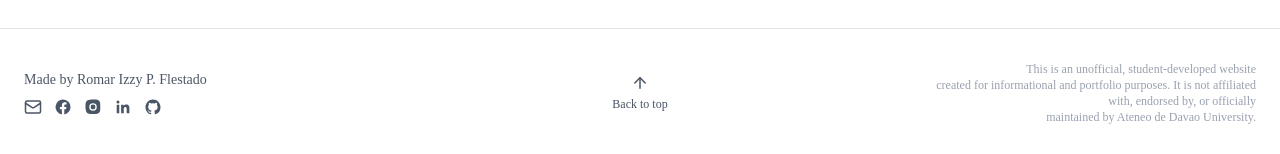
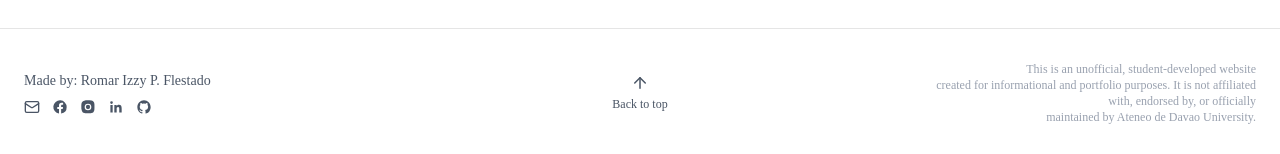
Before and after one commit to izzyflestado/Ateneo-de-Davao-University-Clubs-List, a Next.js app: page / in a window 1280 px wide. Shown: the part 8618-8772 px from the top of the page. Built offline with nearby package versions, Linux system fonts and the light colour scheme.

Commit message:
Smaller social icons on footer

```diff
--- a/src/components/layout/Footer.tsx
+++ b/src/components/layout/Footer.tsx
@@ -19,10 +19,10 @@ export default function Footer() {
       <div className="max-w-7xl mx-auto grid grid-cols-3 items-center gap-2 md:gap-6 px-3 md:px-6 py-3 md:py-8 text-[10px] md:text-sm text-gray-600">
         {/* Left */}
         <div className="flex flex-col items-center md:items-start gap-2">
-            <p>Made by Romar Izzy P. Flestado</p>
-            <div className="flex gap-3">
+            <p>Made by: Romar Izzy P. Flestado</p>
+            <div className="flex gap-3 [&_svg]:w-4 [&_svg]:h-4">
             <a href="mailto:izzyflestado.ph@gmail.com">
-                <Mail size={18} />
+                <Mail size={16} />
             </a>
             <a href="https://www.facebook.com/megam1nd69420" target="_blank" rel="noopener noreferrer">
                 <FacebookIcon />
```
